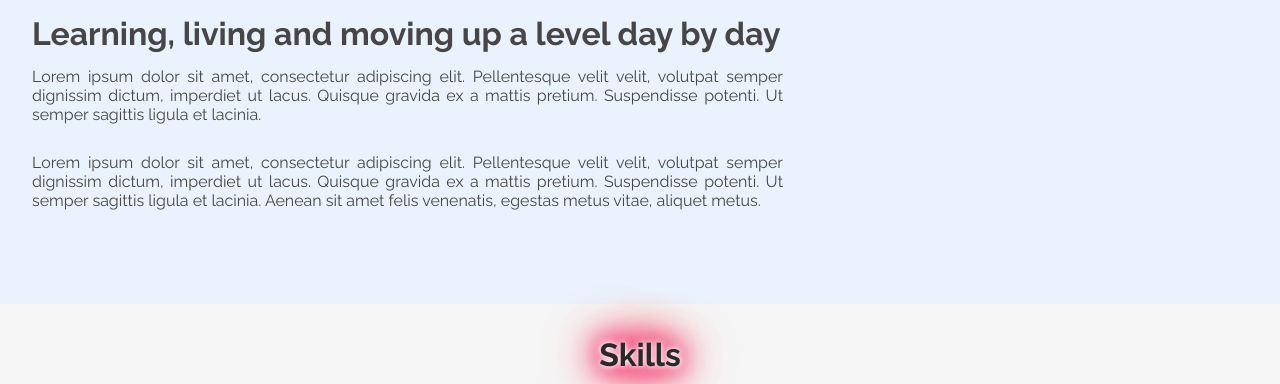
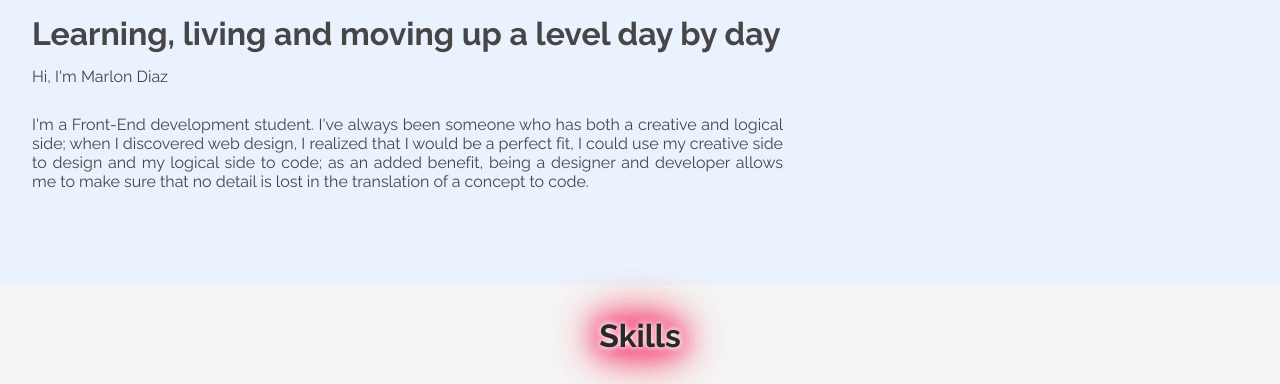
Before and after one commit to m1994d/portafolio, a website: page index.html in a window 1280 px wide. Shown: the part 604-988 px from the top of the page. Drawn offline with Linux system fonts and the light colour scheme.

Commit message:
About me

```diff
--- a/index.html
+++ b/index.html
@@ -174,13 +174,8 @@
             <div class="about__container">
                 <h3 class="about__title" data-i18n="abouttitle">About me</h3>
                 <h5 class="about__title" data-i18n="abouttitlep">Learning, living and moving up a level day by day</h5>
-                <p class="about__paragraph" data-i18n="abouttitlep1">Lorem ipsum dolor sit amet, consectetur adipiscing
-                    elit. Pellentesque velit velit, volutpat semper dignissim dictum, imperdiet ut lacus. Quisque
-                    gravida ex a mattis pretium. Suspendisse potenti. Ut semper sagittis ligula et lacinia.</p>
-                <p class="about__paragraph" data-i18n="abouttitlep2">Lorem ipsum dolor sit amet, consectetur adipiscing
-                    elit. Pellentesque velit velit, volutpat semper dignissim dictum, imperdiet ut lacus. Quisque
-                    gravida ex a mattis pretium. Suspendisse potenti. Ut semper sagittis ligula et lacinia. Aenean sit
-                    amet felis venenatis, egestas metus vitae, aliquet metus.</p>
+                <p class="about__paragraph" data-i18n="abouttitlep1">Hi, I'm Marlon Diaz</p>
+                <p class="about__paragraph" data-i18n="abouttitlep2">I'm a Front-End development student. I've always been someone who has both a creative and logical side; when I discovered web design, I realized that I would be a perfect fit, I could use my creative side to design and my logical side to code; as an added benefit, being a designer and developer allows me to make sure that no detail is lost in the translation of a concept to code.</p>
                 <!-- Si quieres, pon tú firma acá! -->
                 <!--<img class="about__signature" src="assets/images/firmadiaz.jpg" alt="sign faraday"> -->
             </div>
```
